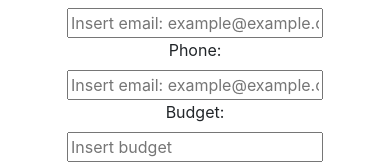
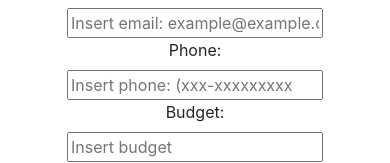
Before and after one commit to BoostMyAthlete/BoostMyAthlete, a React (Vite) app in the folder frontend/: page /contact in a window 390 px wide. Shown: the part 327-490 px from the top of the page. Built offline with nearby package versions, Linux system fonts and the light colour scheme.

Commit message:
corrected phone input

```diff
--- a/frontend/src/components/ContactForm/ContactForm.jsx
+++ b/frontend/src/components/ContactForm/ContactForm.jsx
@@ -12,7 +12,7 @@ const ContactForm = () => {
         <input placeholder="Insert email: example@example.com" type="email" id="email" /> <br />
 
         <label htmlFor="phone">Phone:</label> <br />
-        <input placeholder="Insert email: example@example.com" type="tel" id="phone" /> <br />
+        <input placeholder="Insert phone: (xxx-xxxxxxxxx" type="tel" id="phone" /> <br />
 
         <label htmlFor="budget">Budget:</label> <br />
         <input placeholder="Insert budget" type="number" id="phone" /> <br />
```
